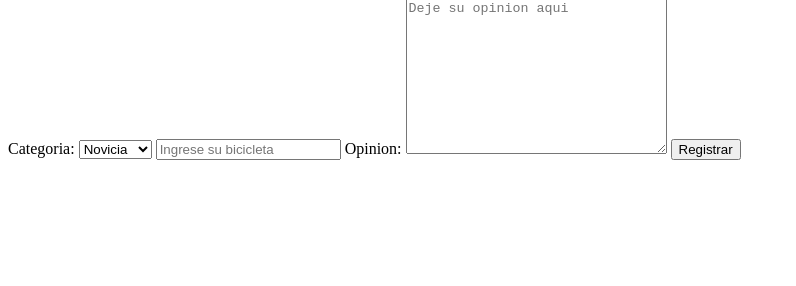
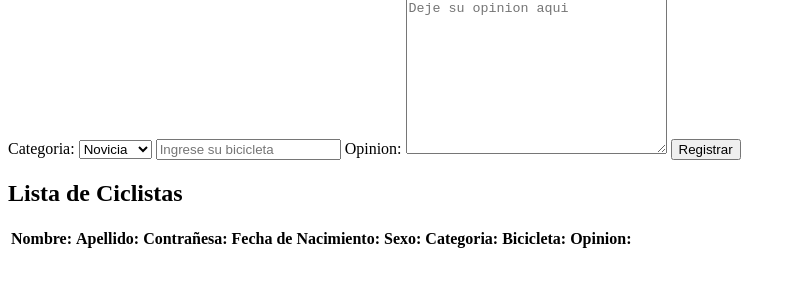
Before and after one commit to FlushaM/MatiasRojasEvaluacion3, a plain HTML site: page index.html in a window 1280 px wide. Shown: the part 124-410 px from the top of the page, without its empty margins (0-796 px from the left). Drawn offline with Linux system fonts and the light colour scheme.

Commit message:
estrutura para ver datos
agregamos la estructura al index para poder ver los datos , ahora falta la estructura en script

```diff
--- a/index.html
+++ b/index.html
@@ -37,5 +37,23 @@
             <textarea name="opinion" id="opinion" placeholder="Deje su opinion aqui" cols="30" rows="10"></textarea>
             <button type="button" id="btnregistrar">Registrar</button>
         </form>
+        <div class="crud">
+            <h2>Lista de Ciclistas</h2>
+            <table>
+                <thead>
+                    <tr>
+                        <th>Nombre:</th>
+                        <th>Apellido:</th>
+                        <th>Contrañesa:</th>
+                        <th>Fecha de Nacimiento:</th>
+                        <th>Sexo:</th>
+                        <th>Categoria:</th>
+                        <th>Bicicleta:</th>
+                        <th>Opinion:</th>
+                    </tr>
+                </thead>
+                <tbody id="tdDatos"></tbody>
+            </table>
+        </div>
 </body>
 </html>
```
